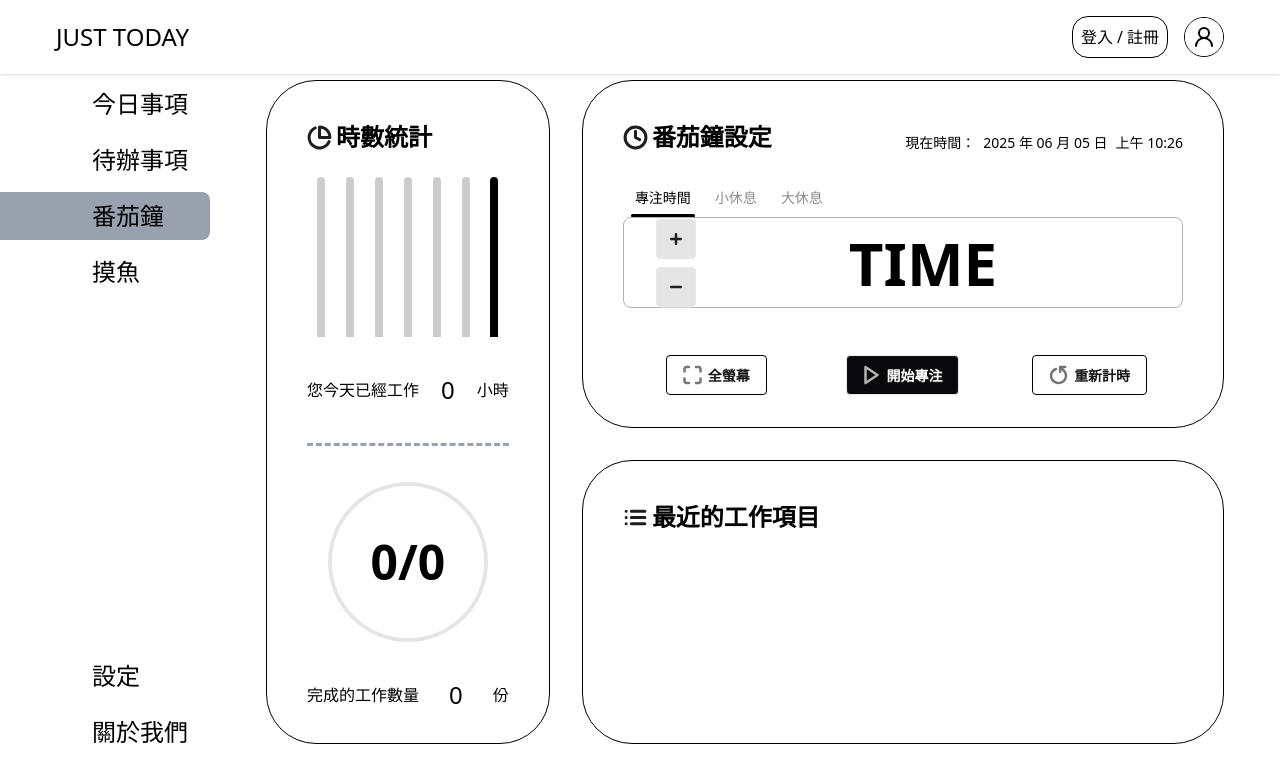
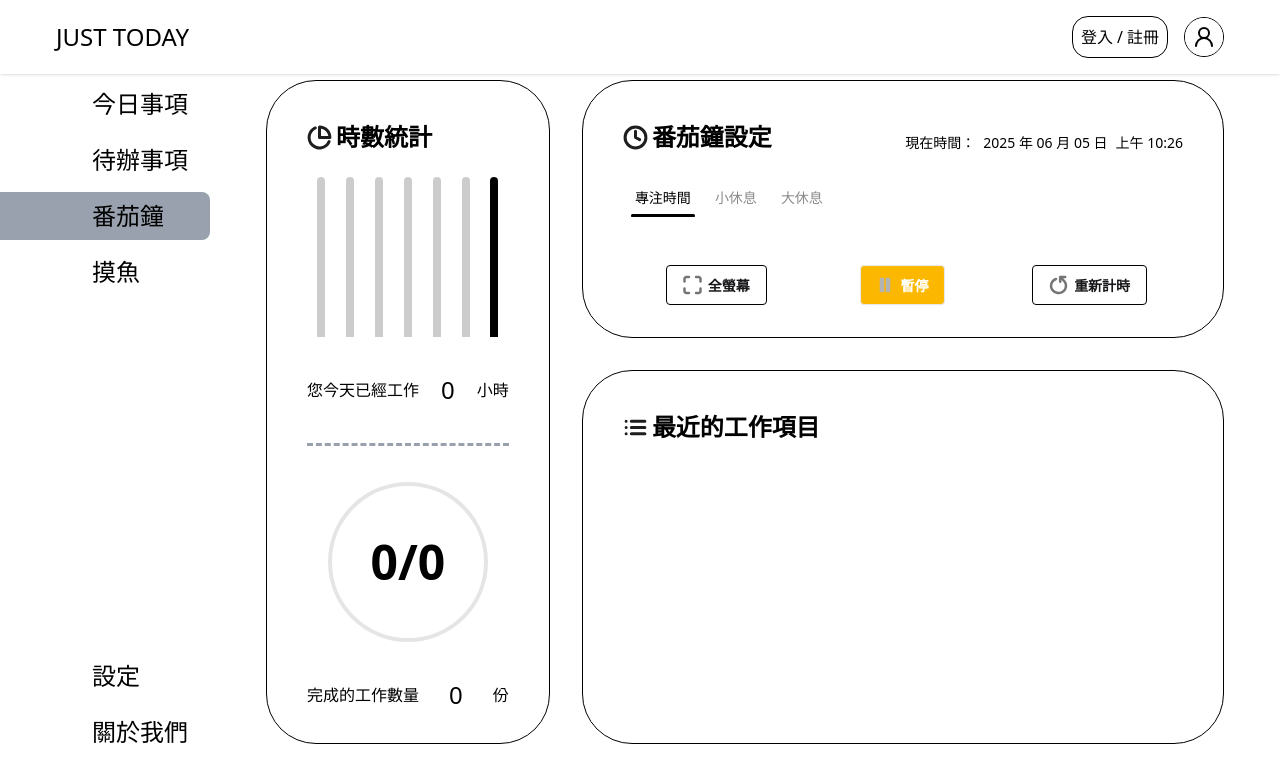
Before and after one commit to emba2ra3star/NTUEDTD_REACT_Just-Today, a React (Vite) app: page /Pomodoro in a window 1280 px wide. Both pictures are taken after a click on the button "開始專注". Shown: the top 782 px of the page. Built offline with nearby package versions, Linux system fonts and the light colour scheme.

Commit message:
番茄鐘(倒數)

```diff
--- a/src/pages/Pomodoro.jsx
+++ b/src/pages/Pomodoro.jsx
@@ -92,6 +92,64 @@ function Chart() {
 
 function PomodoroSetting() {
     const [currentTime, setCurrentTime] = useState(new Date());
+    const [activeTab, setActiveTab] = useState('focus'); // focus, shortBreak, longBreak
+    const [timeLeft, setTimeLeft] = useState(25 * 60); // 預設25分鐘
+    const [isRunning, setIsRunning] = useState(false);
+
+    // 各模式的預設時間（秒）
+    const defaultTimes = {
+        focus: 25 * 60,      // 25分鐘
+        shortBreak: 5 * 60,  // 5分鐘
+        longBreak: 10 * 60   // 10分鐘
+    };
+
+    // 切換模式時重置計時器
+    useEffect(() => {
+        setTimeLeft(defaultTimes[activeTab]);
+        setIsRunning(false);
+    }, [activeTab]);
+
+    // 倒數計時
+    useEffect(() => {
+        let timer;
+        if (isRunning && timeLeft > 0) {
+            timer = setInterval(() => {
+                setTimeLeft(prev => {
+                    if (prev <= 1) {
+                        setIsRunning(false);
+                        return 0;
+                    }
+                    return prev - 1;
+                });
+            }, 1000);
+        }
+        return () => clearInterval(timer);
+    }, [isRunning]);
+
+    // 格式化倒數時間
+    const formatCountdown = (seconds) => {
+        const mins = Math.floor(seconds / 60);
+        const secs = seconds % 60;
+        return `${String(mins).padStart(2, '0')}:${String(secs).padStart(2, '0')}`;
+    };
+
+    // 增加/減少時間
+    const adjustTime = (amount) => {
+        if (!isRunning) {
+            setTimeLeft(prev => Math.max(60, Math.min(60 * 60, prev + amount)));
+        }
+    };
+
+    // 開始/暫停計時
+    const toggleTimer = () => {
+        setIsRunning(!isRunning);
+    };
+
+    // 重置計時器
+    const resetTimer = () => {
+        setIsRunning(false);
+        setTimeLeft(defaultTimes[activeTab]);
+    };
 
     // 現在時間
     useEffect(() => {
@@ -144,71 +202,64 @@ function PomodoroSetting() {
             </div>
             {/* 鐘面 */}
             <div className="tabs tabs-border">
-                <input type="radio" name="my_tabs_2" className="tab" aria-label="專注時間" defaultChecked />
+                {/* Nav */}
+                <input
+                    type="radio"
+                    name="my_tabs_2"
+                    className="tab"
+                    aria-label="專注時間"
+                    checked={activeTab === 'focus'}
+                    onChange={() => setActiveTab('focus')}
+                />
+                <input
+                    type="radio"
+                    name="my_tabs_2"
+                    className="tab"
+                    aria-label="小休息"
+                    checked={activeTab === 'shortBreak'}
+                    onChange={() => setActiveTab('shortBreak')}
+                />
+                <input
+                    type="radio"
+                    name="my_tabs_2"
+                    className="tab"
+                    aria-label="大休息"
+                    checked={activeTab === 'longBreak'}
+                    onChange={() => setActiveTab('longBreak')}
+                />
+                {/* 鐘面 */}
                 <div className="px-6 tab-content border-px border-black/30 rounded-lg">
                     <div className="w-full h-full flex flex-row items-center justify-center">
                         {/* 增減按鈕 */}
                         <div className="flex flex-col justify-between items-center gap-2">
-                            <button className="btn btn-square bg-black/10">
+                            <button
+                                className="btn btn-square bg-black/10"
+                                onClick={() => adjustTime(60)}
+                                disabled={isRunning}
+                            >
                                 <svg width="16" height="16" viewBox="0 0 16 16" fill="none" xmlns="http://www.w3.org/2000/svg">
                                     <path d="M8 3.3335V12.6668M3.33333 8.00016H12.6667" stroke="#1E1E1E" strokeWidth="2.5" strokeLinecap="round" strokeLinejoin="round" />
                                 </svg>
                             </button>
-                            <button className="btn btn-square bg-black/10">
+                            <button
+                                className="btn btn-square bg-black/10"
+                                onClick={() => adjustTime(-60)}
+                                disabled={isRunning}
+                            >
                                 <svg width="16" height="16" viewBox="0 0 16 16" fill="none" xmlns="http://www.w3.org/2000/svg">
                                     <path d="M3.33333 8H12.6667" stroke="#1E1E1E" strokeWidth="2.5" strokeLinecap="round" strokeLinejoin="round" />
                                 </svg>
                             </button>
                         </div>
                         {/* 時刻 */}
-                        <div className="mx-[30%] text-6xl font-bold">TIME</div>
-                    </div>
-                </div>
-
-                <input type="radio" name="my_tabs_2" className="tab" aria-label="小休息" />
-                <div className="px-6 tab-content border-px border-black/30 rounded-lg">
-                    <div className="w-full h-full flex flex-row items-center justify-center">
-                        {/* 增減按鈕 */}
-                        <div className="flex flex-col justify-between items-center gap-2">
-                            <button className="btn btn-square bg-black/10">
-                                <svg width="16" height="16" viewBox="0 0 16 16" fill="none" xmlns="http://www.w3.org/2000/svg">
-                                    <path d="M8 3.3335V12.6668M3.33333 8.00016H12.6667" stroke="#1E1E1E" strokeWidth="2.5" strokeLinecap="round" strokeLinejoin="round" />
-                                </svg>
-                            </button>
-                            <button className="btn btn-square bg-black/10">
-                                <svg width="16" height="16" viewBox="0 0 16 16" fill="none" xmlns="http://www.w3.org/2000/svg">
-                                    <path d="M3.33333 8H12.6667" stroke="#1E1E1E" strokeWidth="2.5" strokeLinecap="round" strokeLinejoin="round" />
-                                </svg>
-                            </button>
+                        <div className="mx-[30%] text-6xl font-bold">
+                            {formatCountdown(timeLeft)}
                         </div>
-                        {/* 時刻 */}
-                        <div className="mx-[30%] text-6xl font-bold">TIME</div>
-                    </div>
-                </div>
-
-                <input type="radio" name="my_tabs_2" className="tab" aria-label="大休息" />
-                <div className="px-6 tab-content border-px border-black/30 rounded-lg">
-                    <div className="w-full h-full flex flex-row items-center justify-center">
-                        {/* 增減按鈕 */}
-                        <div className="flex flex-col justify-between items-center gap-2">
-                            <button className="btn btn-square bg-black/10">
-                                <svg width="16" height="16" viewBox="0 0 16 16" fill="none" xmlns="http://www.w3.org/2000/svg">
-                                    <path d="M8 3.3335V12.6668M3.33333 8.00016H12.6667" stroke="#1E1E1E" strokeWidth="2.5" strokeLinecap="round" strokeLinejoin="round" />
-                                </svg>
-                            </button>
-                            <button className="btn btn-square bg-black/10">
-                                <svg width="16" height="16" viewBox="0 0 16 16" fill="none" xmlns="http://www.w3.org/2000/svg">
-                                    <path d="M3.33333 8H12.6667" stroke="#1E1E1E" strokeWidth="2.5" strokeLinecap="round" strokeLinejoin="round" />
-                                </svg>
-                            </button>
-                        </div>
-                        {/* 時刻 */}
-                        <div className="mx-[30%] text-6xl font-bold">TIME</div>
                     </div>
                 </div>
             </div>
             {/* 按鈕 */}
-            <div className="mt-8 flex flex-row justify-between items-center ">
+            <div className="mt-8 flex flex-row justify-between items-center">
                 <div className="w-1/3 flex justify-center">
                     <button className="btn bg-white border-black">
                         <svg width="19" height="20" viewBox="0 0 19 20" fill="none" xmlns="http://www.w3.org/2000/svg">
@@ -218,15 +269,32 @@ function PomodoroSetting() {
                     </button>
                 </div>
                 <div className="w-1/3 flex justify-center">
-                    <button className="btn bg-neutral text-white">
-                        <svg width="17" height="20" viewBox="0 0 17 20" fill="none" xmlns="http://www.w3.org/2000/svg">
-                            <path d="M2.5 2L14.5 10L2.5 18V2Z" stroke="#B3B3B3" strokeWidth="2.5" strokeLinecap="round" strokeLinejoin="round" />
-                        </svg>
-                        <p>開始專注</p>
+                    <button
+                        className={`btn ${isRunning ? 'bg-warning' : 'bg-neutral'} text-white`}
+                        onClick={toggleTimer}
+                    >
+                        {isRunning ? (
+                            <>
+                                <svg width="17" height="20" viewBox="0 0 17 20" fill="none" xmlns="http://www.w3.org/2000/svg">
+                                    <path d="M6 4H4V16H6V4ZM12 4H10V16H12V4Z" stroke="#B3B3B3" strokeWidth="2.5" strokeLinecap="round" strokeLinejoin="round"/>
+                                </svg>
+                                <p>暫停</p>
+                            </>
+                        ) : (
+                            <>
+                                <svg width="17" height="20" viewBox="0 0 17 20" fill="none" xmlns="http://www.w3.org/2000/svg">
+                                    <path d="M2.5 2L14.5 10L2.5 18V2Z" stroke="#B3B3B3" strokeWidth="2.5" strokeLinecap="round" strokeLinejoin="round" />
+                                </svg>
+                                <p>開始專注</p>
+                            </>
+                        )}
                     </button>
                 </div>
                 <div className="w-1/3 flex justify-center">
-                    <button className="btn bg-white border-black">
+                    <button
+                        className="btn bg-white border-black"
+                        onClick={resetTimer}
+                    >
                         <svg width="19" height="20" viewBox="0 0 19 20" fill="none" xmlns="http://www.w3.org/2000/svg">
                             <path d="M16.1744 2L11.1744 2M11.1744 2V6.80034M11.1744 2L14.8078 5.71226C15.9566 6.81707 16.7003 8.2504 16.9268 9.79629C17.1534 11.3422 16.8505 12.9169 16.0638 14.2831C15.2771 15.6494 14.0492 16.7332 12.5652 17.3712C11.0811 18.0092 9.42132 18.1669 7.83581 17.8205C6.2503 17.4741 4.825 16.6424 3.77466 15.4507C2.72431 14.2589 2.10583 12.7718 2.0124 11.2132C1.91896 9.65469 2.35564 8.10921 3.25664 6.80966C4.15764 5.51012 5.47414 4.52689 7.00778 4.00814" stroke="#757575" strokeWidth="2.5" strokeLinecap="round" strokeLinejoin="round" />
                         </svg>
@@ -257,7 +325,6 @@ function LatestTask() {
 
                 <h1 className="text-2xl/12 font-bold">最近的工作項目</h1>
             </div>
-
             {/* list */}
             <div className="flex-1 overflow-y-auto">
                 {todayList.map((item, index) => (
```
